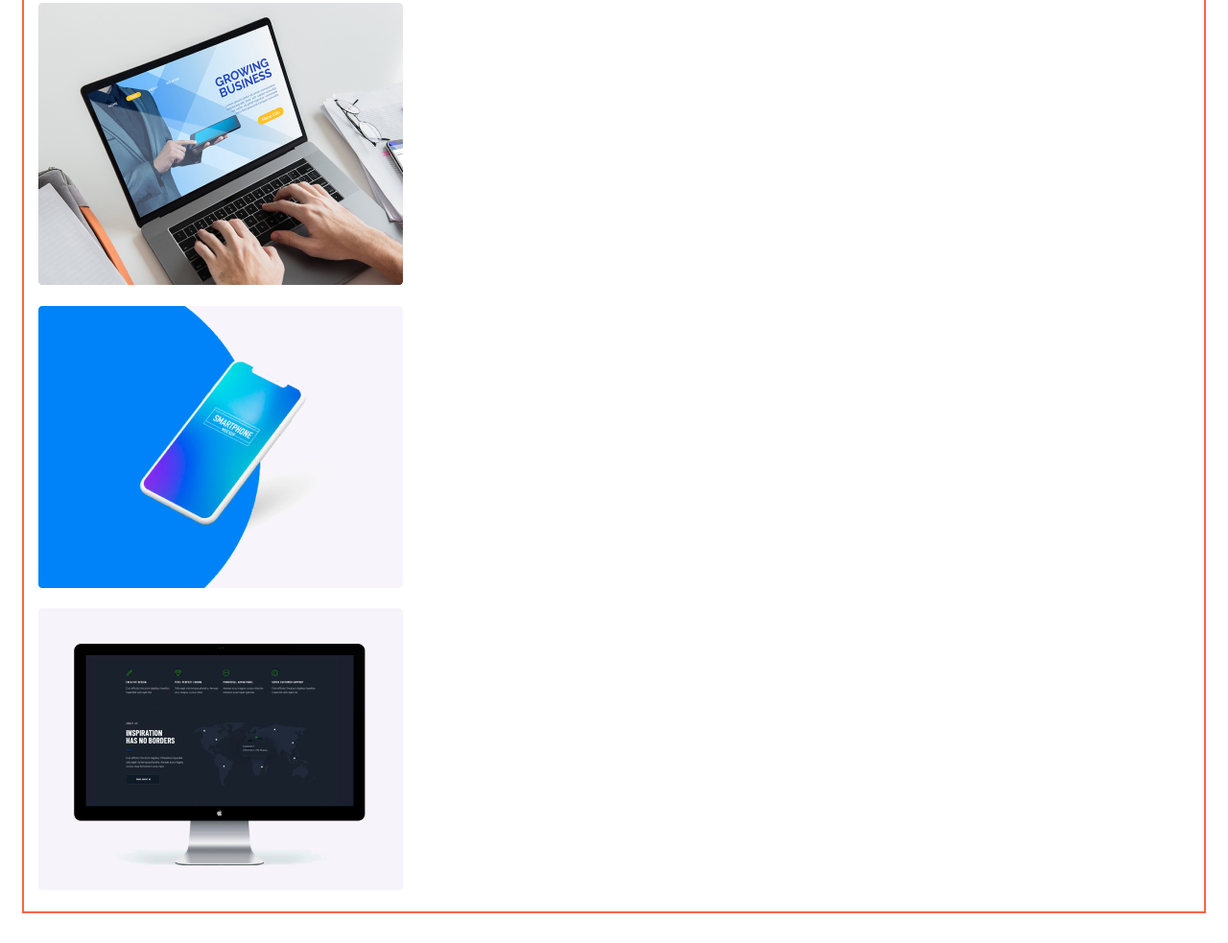
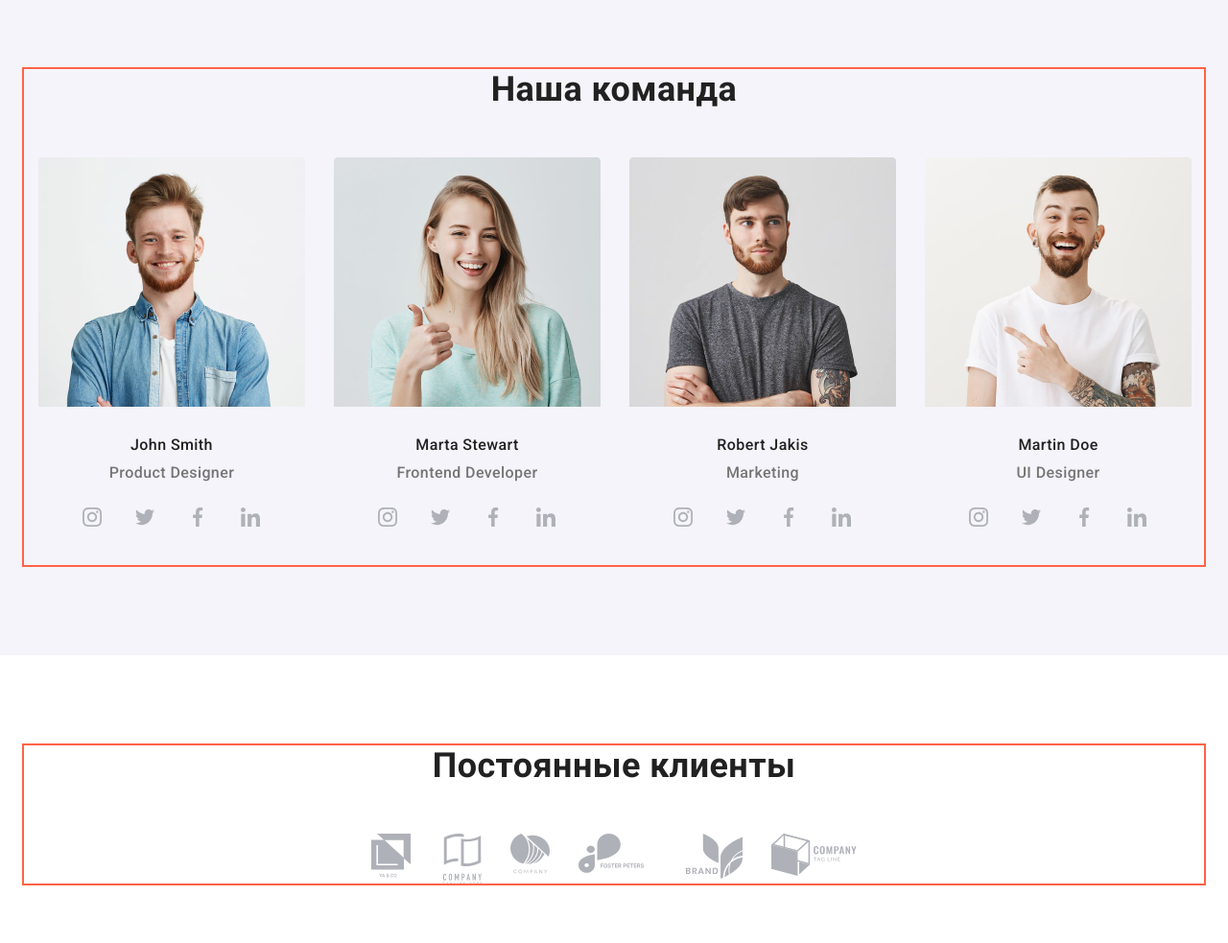
Before and after one commit to AntonFab/goit-markup-hw-03, a plain HTML site: page index.html in a window 1280 px wide. Shown: the part 1297-2280 px from the top of the page at 96% size. Drawn offline with nearby package versions, Linux system fonts and the light colour scheme.

Commit message:
Added styles to all sections (except footer)

```diff
--- a/css/main.css
+++ b/css/main.css
@@ -137,6 +137,9 @@
 .hero-title {
   margin-top: 0;
   margin-bottom: 46px;
+  margin-left: auto;
+  margin-right: auto;
+  width: 646px;
   color: var(--primary-white-color);
   font-weight: 900;
   font-size: 44px;
@@ -165,6 +168,22 @@
 
 /* Advantages */
 
+.section.advantages {
+  padding-bottom: 0;
+}
+
+.advantages-list {
+  display: flex;
+}
+
+.advantages-list .item {
+  width: 278px;
+}
+
+.advantages-list .item + .item {
+  margin-left: 30px;
+}
+
 .advantages-list .title {
   margin-top: 30px;
   margin-bottom: 10px;
@@ -182,6 +201,14 @@
 
 /* What we do */
 
+.we-do {
+  display: flex;
+}
+
+.we-do .item + .item {
+  margin-left: 30px;
+}
+
 .we-do .title {
   margin-top: 0px;
   margin-bottom: 0px;
@@ -192,7 +219,19 @@
   text-transform: uppercase;
 }
 
+.item img {
+  display: block;
+}
+
 /* Our team */
+
+.team {
+  display: flex;
+}
+
+.team .item + .item {
+  padding-left: 30px;
+}
 
 .section.our-team {
   background-color: var(--secondary-bg-color);
@@ -216,18 +255,54 @@
   text-align: center;
 }
 
+.soc-networks {
+  display: flex;
+  justify-content: center;
+  padding-bottom: 24px;
+}
+
+.soc-networks .item + .item {
+  padding-left: 11px;
+}
+
+.item .icon-box {
+  display: inline-block;
+  width: 44px;
+  height: 44px;
+}
+
+.icon-box img {
+  padding: 11px;
+}
+
+/* Our clients */
+
+.our-clients {
+  display: flex;
+  justify-content: center;
+}
+
+.our-clients .item + .item {
+  padding-left: 30px;
+}
+
 /* Footer */
 footer {
   color: var(--primary-white-color);
   background-color: var(--footer-bg-color);
 }
 
+.footer-nav {
+  display: flex;
+}
+
 .footer-logo {
   font-weight: 700;
   font-size: 22px;
   line-height: 1.18;
-  margin-bottom: 10px;
-  margin-top: 0;
+  padding-bottom: 10px;
+  padding-top: 48px;
+  margin: 0;
 }
 
 .footer-address {
@@ -247,6 +322,7 @@
 
 .call-action {
   text-transform: uppercase;
+  margin: 0;
 }
 
 .developed-by {
--- a/index.html
+++ b/index.html
@@ -59,11 +59,11 @@
       </section>
 
       <!--Преимущества-->
-      <section class="section">
+      <section class="section advantages">
         <div class="container">
           <h2 class="section-title">Наши преимущества</h2>
           <ul class="advantages-list">
-            <li>
+            <li class="item">
               <img src="./images/antenna.svg" alt="Антенна" />
               <h3 class="title">Внимание к деталям</h3>
               <p class="text">
@@ -71,7 +71,7 @@
                 формированию позиции.
               </p>
             </li>
-            <li>
+            <li class="item">
               <img src="./images/clock.svg" alt="Часы" />
               <h3 class="title">Пунктуальность</h3>
               <p class="text">
@@ -79,7 +79,7 @@
                 кадров влечет за собой.
               </p>
             </li>
-            <li>
+            <li class="item">
               <img src="./images/notebook.svg" alt="Ноутбук" />
               <h3 class="title">Планирование</h3>
               <p class="text">
@@ -87,7 +87,7 @@
                 степени обуславливает.
               </p>
             </li>
-            <li>
+            <li class="item">
               <img src="./images/astronaut.svg" alt="Астронавт" />
               <h3 class="title">Современные технологии</h3>
               <p class="text">
@@ -103,15 +103,15 @@
         <div class="container">
           <h2 class="section-title">Чем мы занимаемся</h2>
           <ul class="we-do">
-            <li>
+            <li class="item">
               <img src="./images/notebook-adv.png" alt="Ноутбук" />
               <h3 class="title">Десктопные приложения</h3>
             </li>
-            <li>
+            <li class="item">
               <img src="./images/phone-adv.png" alt="Смартфон" />
               <h3 class="title">Мобильные приложения</h3>
             </li>
-            <li>
+            <li class="item">
               <img src="./images/imac-adv.png" alt="Компьютер" />
               <h3 class="title">Дизайнерские решения</h3>
             </li>
@@ -123,115 +123,115 @@
         <div class="container">
           <h2 class="section-title">Наша команда</h2>
           <ul class="team">
-            <li>
+            <li class="item">
               <img
                 src="./images/John-designer.png"
                 alt="Фото продуктового дизайнера"
               />
               <h3 class="worker">John Smith</h3>
               <p class="profession">Product Designer</p>
-              <ul>
-                <li>
-                  <a href="">
+              <ul class="soc-networks">
+                <li class="item">
+                  <a href="" class="icon-box">
                     <img src="./images/instagram.svg" alt="Instagram" />
                   </a>
                 </li>
-                <li>
-                  <a href="">
+                <li class="item">
+                  <a href="" class="icon-box">
                     <img src="./images/twitter.svg" alt="Twitter" />
                   </a>
                 </li>
-                <li>
-                  <a href="">
+                <li class="item">
+                  <a href="" class="icon-box">
                     <img src="./images/facebook.svg" alt="Facebook" />
                   </a>
                 </li>
-                <li>
-                  <a href="">
+                <li class="item">
+                  <a href="" class="icon-box">
                     <img src="./images/linkedin.svg" alt="LinkedIn" />
                   </a>
                 </li>
               </ul>
             </li>
-            <li>
+            <li class="item">
               <img
                 src="./images/Marta-frontend.png"
                 alt="Фото фронтенд разработчика"
               />
               <h3 class="worker">Marta Stewart</h3>
               <p class="profession">Frontend Developer</p>
-              <ul>
-                <li>
-                  <a href="">
+              <ul class="soc-networks">
+                <li class="item">
+                  <a href="" class="icon-box">
                     <img src="./images/instagram.svg" alt="Instagram" />
                   </a>
                 </li>
-                <li>
-                  <a href="">
+                <li class="item">
+                  <a href="" class="icon-box">
                     <img src="./images/twitter.svg" alt="Twitter" />
                   </a>
                 </li>
-                <li>
-                  <a href="">
+                <li class="item">
+                  <a href="" class="icon-box">
                     <img src="./images/facebook.svg" alt="Facebook" />
                   </a>
                 </li>
-                <li>
-                  <a href="">
+                <li class="item">
+                  <a href="" class="icon-box">
                     <img src="./images/linkedin.svg" alt="LinkedIn" />
                   </a>
                 </li>
               </ul>
             </li>
-            <li>
+            <li class="item">
               <img src="./images/Robert-marketing.png" alt="Фото маркетолога" />
               <h3 class="worker">Robert Jakis</h3>
               <p class="profession">Marketing</p>
-              <ul>
-                <li>
-                  <a href="">
+              <ul class="soc-networks">
+                <li class="item">
+                  <a href="" class="icon-box">
                     <img src="./images/instagram.svg" alt="Instagram" />
                   </a>
                 </li>
-                <li>
-                  <a href="">
+                <li class="item">
+                  <a href="" class="icon-box">
                     <img src="./images/twitter.svg" alt="Twitter" />
                   </a>
                 </li>
-                <li>
-                  <a href="">
+                <li class="item">
+                  <a href="" class="icon-box">
                     <img src="./images/facebook.svg" alt="Facebook" />
                   </a>
                 </li>
-                <li>
-                  <a href="">
+                <li class="item">
+                  <a href="" class="icon-box">
                     <img src="./images/linkedin.svg" alt="LinkedIn" />
                   </a>
                 </li>
               </ul>
             </li>
-            <li>
+            <li class="item">
               <img src="./images/Martin-ui.png" alt="Фото дизайнера" />
               <h3 class="worker">Martin Doe</h3>
               <p class="profession">UI Designer</p>
-              <ul>
-                <li>
-                  <a href="">
+              <ul class="soc-networks">
+                <li class="item">
+                  <a href="" class="icon-box">
                     <img src="./images/instagram.svg" alt="Instagram" />
                   </a>
                 </li>
-                <li>
-                  <a href="">
+                <li class="item">
+                  <a href="" class="icon-box">
                     <img src="./images/twitter.svg" alt="Twitter" />
                   </a>
                 </li>
-                <li>
-                  <a href="">
+                <li class="item">
+                  <a href="" class="icon-box">
                     <img src="./images/facebook.svg" alt="Facebook" />
                   </a>
                 </li>
-                <li>
-                  <a href="">
+                <li class="item">
+                  <a href="" class="icon-box">
                     <img src="./images/linkedin.svg" alt="LinkedIn" />
                   </a>
                 </li>
@@ -244,33 +244,33 @@
       <section class="section">
         <div class="container">
           <h2 class="section-title">Постоянные клиенты</h2>
-          <ul>
-            <li>
-              <a href="">
+          <ul class="our-clients">
+            <li class="item">
+              <a href="" class="client-logo">
                 <img src="./images/client-1.svg" alt="Постоянные клиент" />
               </a>
             </li>
-            <li>
+            <li class="item">
               <a href="">
                 <img src="./images/client-2.svg" alt="Постоянный клиент" />
               </a>
             </li>
-            <li>
+            <li class="item">
               <a href="">
                 <img src="./images/client-3.svg" alt="Постоянный клиент" />
               </a>
             </li>
-            <li>
+            <li class="item">
               <a href="">
                 <img src="./images/client-4.svg" alt="Постоянный клиент" />
               </a>
             </li>
-            <li>
+            <li class="item">
               <a href="">
                 <img src="./images/client-5.svg" alt="Постоянный клиент" />
               </a>
             </li>
-            <li>
+            <li class="item">
               <a href="">
                 <img src="./images/client-6.svg" alt="Постоянный клиент" />
               </a>
@@ -280,7 +280,7 @@
       </section>
     </main>
     <footer>
-      <div class="container">
+      <div class="container footer-nav">
         <p class="footer-logo">
           <span class="logo-web">Web</span>
           Studio
```
